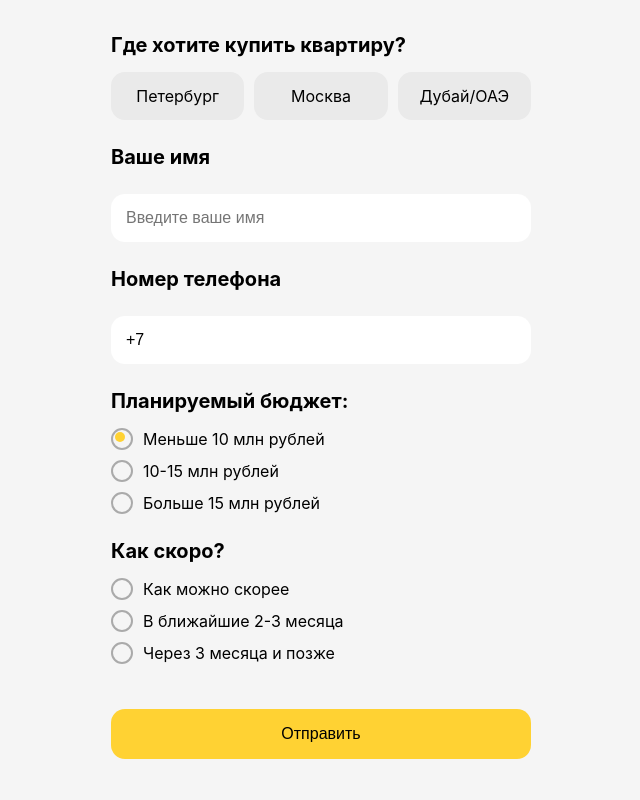
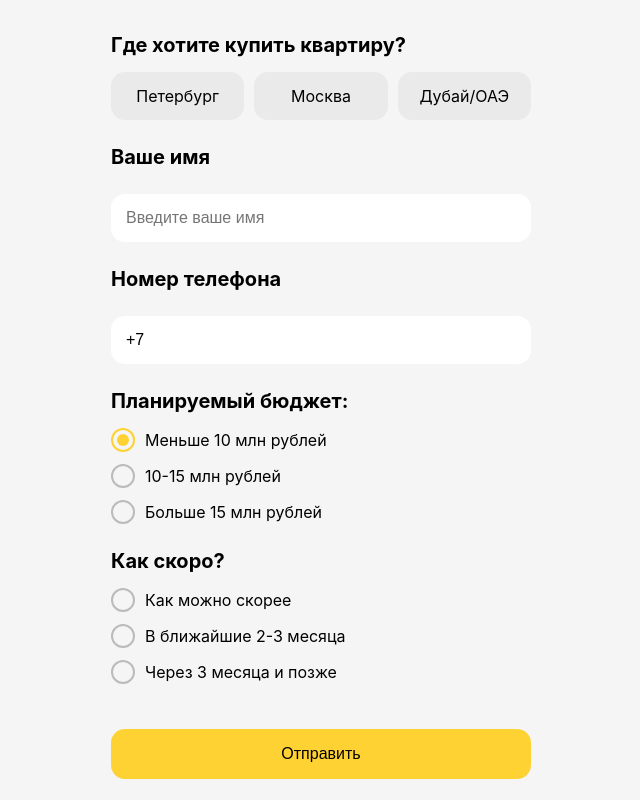
Before and after one commit to karinahik/real-estate-quiz2, a plain HTML site: page index.html in a window 1280 px wide. Both pictures are taken after a click on the label "Меньше 10 млн рублей". Shown: the whole page, without its empty margins (319-959 px from the left). Drawn offline with Linux system fonts and the light colour scheme.

Commit message:
фикс радио

```diff
--- a/index.html
+++ b/index.html
@@ -58,7 +58,8 @@ input{
 .radio{
   display:flex;
   align-items:center;
-  margin-top:10px;
+  gap:10px;
+  margin-top:12px;
   cursor:pointer;
 }
 
@@ -67,23 +68,28 @@ input{
 }
 
 .circle{
-  width:18px;
-  height:18px;
-  border:2px solid #aaa;
+  width:20px;
+  height:20px;
+  border:2px solid #bbb;
   border-radius:50%;
-  margin-right:10px;
   position:relative;
+  flex-shrink:0;
+}
+
+.radio input:checked + .circle{
+  border-color:#ffd233;
 }
 
 .radio input:checked + .circle::after{
   content:'';
-  width:10px;
-  height:10px;
+  width:12px;
+  height:12px;
   background:#ffd233;
   border-radius:50%;
   position:absolute;
-  top:2px;
-  left:2px;
+  top:50%;
+  left:50%;
+  transform:translate(-50%, -50%);
 }
 
 button{
@@ -134,7 +140,7 @@ img{
 <!-- ТЕЛЕФОН -->
 <div class="block">
 <h1>Номер телефона</h1>
-<input type="tel" id="phone" value="+7">
+<input type="tel" id="phone" value="+7 " oninput="fixPhone(this)">
 </div>
 
 <!-- БЮДЖЕТ -->
@@ -143,19 +149,19 @@ img{
 
 <label class="radio">
 <input type="radio" name="budget" value="до 10 млн">
-<div class="circle"></div>
+<span class="circle"></span>
 <span>Меньше 10 млн рублей</span>
 </label>
 
 <label class="radio">
 <input type="radio" name="budget" value="10-15 млн">
-<div class="circle"></div>
+<span class="circle"></span>
 <span>10-15 млн рублей</span>
 </label>
 
 <label class="radio">
 <input type="radio" name="budget" value="15+ млн">
-<div class="circle"></div>
+<span class="circle"></span>
 <span>Больше 15 млн рублей</span>
 </label>
 
@@ -167,19 +173,19 @@ img{
 
 <label class="radio">
 <input type="radio" name="time" value="срочно">
-<div class="circle"></div>
+<span class="circle"></span>
 <span>Как можно скорее</span>
 </label>
 
 <label class="radio">
 <input type="radio" name="time" value="2-3 месяца">
-<div class="circle"></div>
+<span class="circle"></span>
 <span>В ближайшие 2-3 месяца</span>
 </label>
 
 <label class="radio">
 <input type="radio" name="time" value="позже">
-<div class="circle"></div>
+<span class="circle"></span>
 <span>Через 3 месяца и позже</span>
 </label>
 
@@ -213,6 +219,12 @@ function select(el, key, value){
   document.querySelectorAll(`[onclick*="${key}"]`).forEach(e=>e.classList.remove('active'));
   el.classList.add('active');
   data[key] = value;
+}
+
+function fixPhone(input){
+  if(!input.value.startsWith('+7')){
+    input.value = '+7 ';
+  }
 }
 
 function send(){
```
